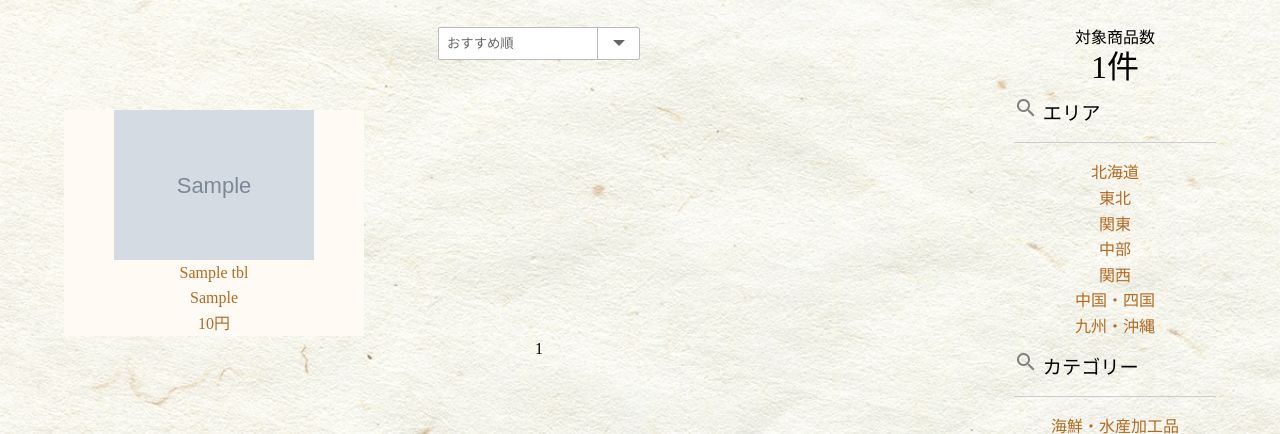
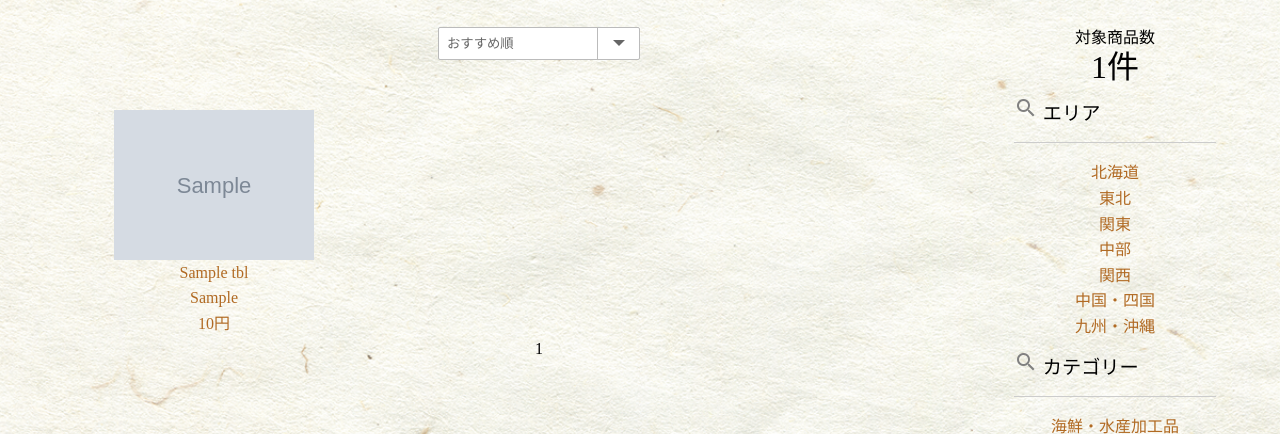
Before and after one commit to kiipoyon/mysite, a PHP site: page /tokusan/list.php in a window 1280 px wide. Shown: the part 241-675 px from the top of the page. Run offline with PHP 8.4, Linux system fonts and the light colour scheme; tables that the repository leaves empty or names only in its code hold one stand-in row (values such as "Sample post"); grey boxes marked "Sample" are stand-in pictures.

Commit message:
Add files via upload

```diff
--- a/HEW/css/credit.css
+++ b/HEW/css/credit.css
@@ -265,3 +265,6 @@ table.product{
  .submit_iti{
    margin-left: 20px;
  }
+ table{
+  background: none;
+ }
--- a/HEW/css/list.css
+++ b/HEW/css/list.css
@@ -169,3 +169,7 @@ h1{
 	margin-top:20px;
 	font-size:30px;
 }
+
+table{
+	background: none;
+}
```
